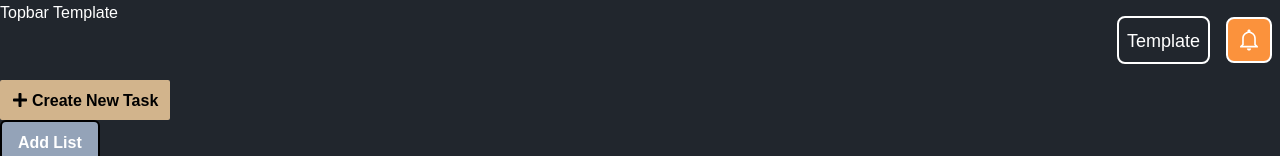
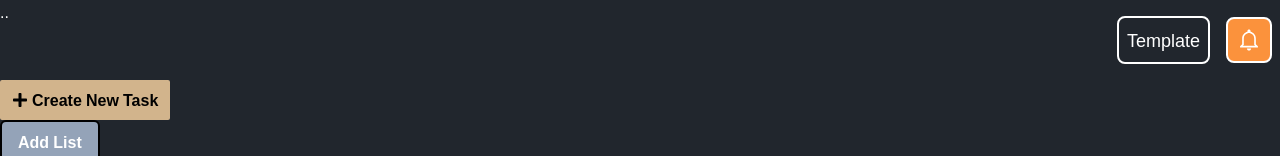
Before and after one commit to EvanZig/Task-Management-System, a React (Create React App) app in the folder client/: page / in a window 1280 px wide. Shown: the top 156 px of the page. Built offline with nearby package versions, Linux system fonts and the light colour scheme.

Commit message:
removed topbar boilerplate

```diff
--- a/client/src/Components/Structure/Topbar/Topbar.js
+++ b/client/src/Components/Structure/Topbar/Topbar.js
@@ -23,7 +23,7 @@ const items = [
 export default function Topbar() {
   return (
     <div className='flex justify-between'>
-      Topbar Template
+      ..
       <div className='flex justify-center items-center'>
         <Dropdown
           menu={{ items }}
```
